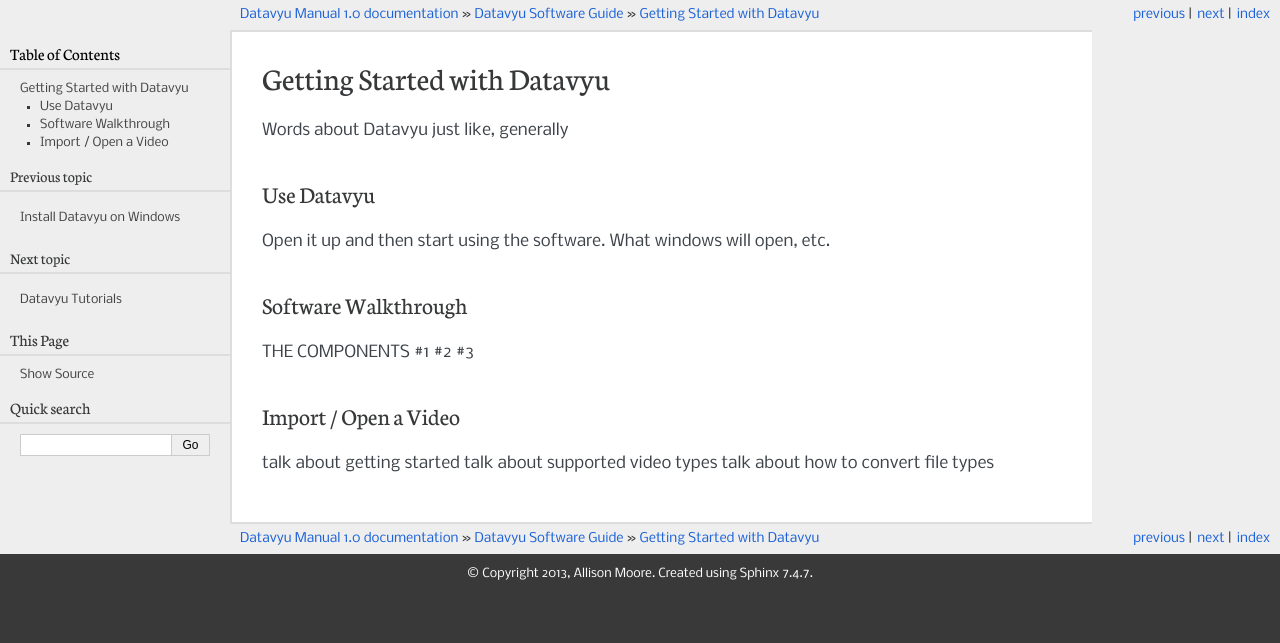
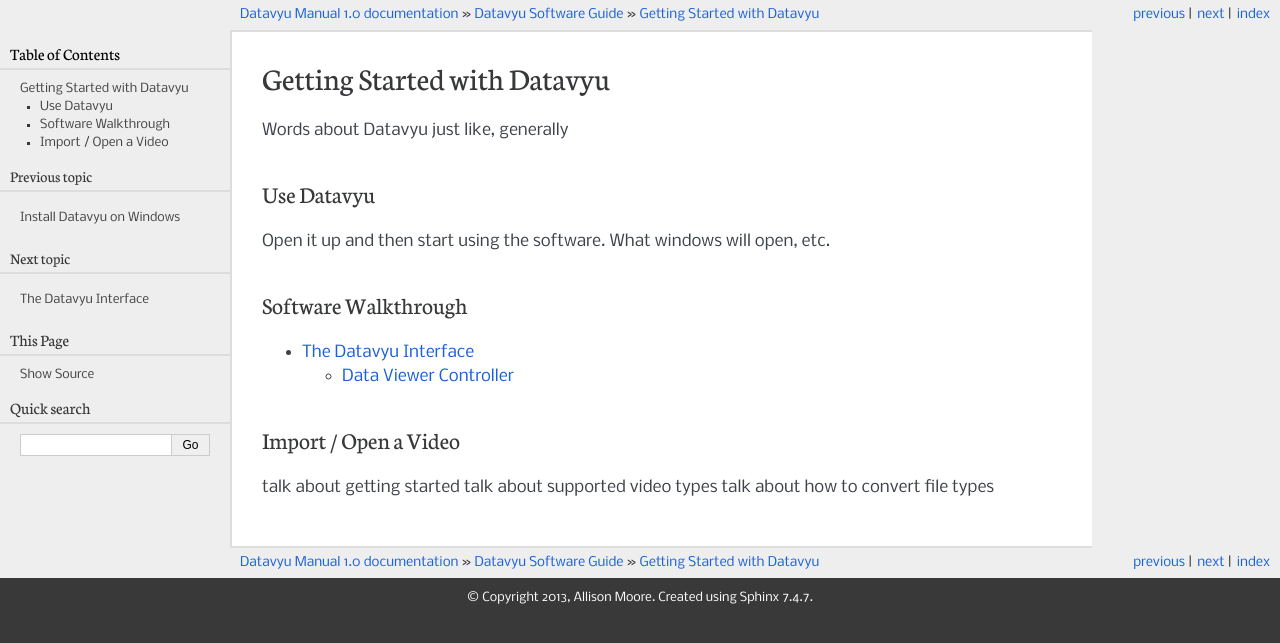
Before and after one commit to databrary/datavyu-docs, a Sphinx documentation site: the page built from source/guide/getting-started.txt, in a window 1280 px wide. Shown: the top 643 px of the page. Built offline with Sphinx 7.4.7, drawn with Linux system fonts in a browser that asks for light colours.

Commit message:
working on walkthrough and controller pages

```diff
--- a/source/guide/getting-started.txt
+++ b/source/guide/getting-started.txt
@@ -12,10 +12,9 @@
 Software Walkthrough
 --------------------
 
-THE COMPONENTS
-#1
-#2
-#3
+.. toctree::
+
+   /guide/walkthrough
 
 Import / Open a Video
 ---------------------
--- a/source/guide/tutorial/walkthrough.txt
+++ /dev/null
@@ -1,3 +0,0 @@
-=====================
-The Datavyu Interface
-=====================
```
Also changed, not shown: source/guide/walkthrough.txt (added, +32 -0 lines), source/img/data-viewer-controller.png (added).
